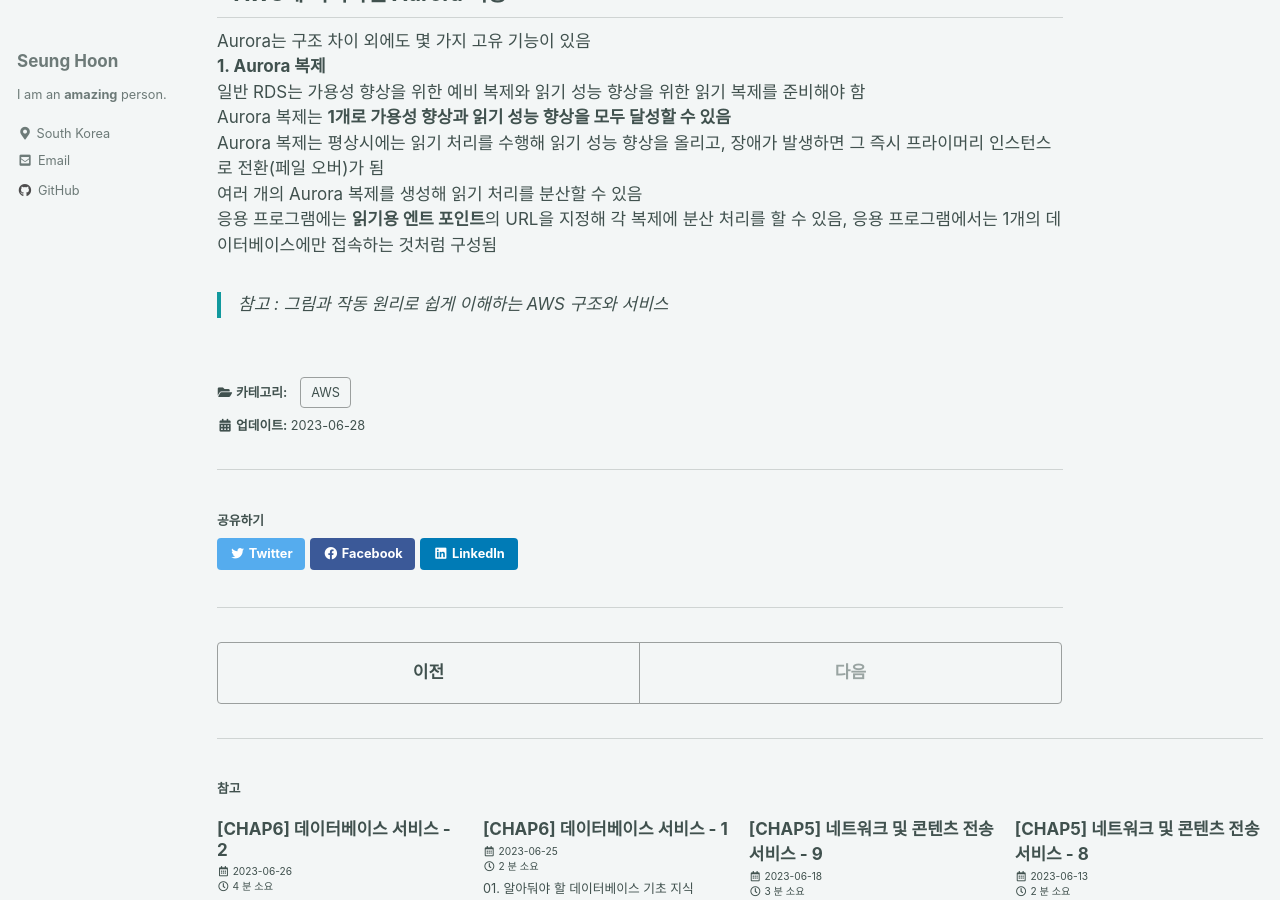
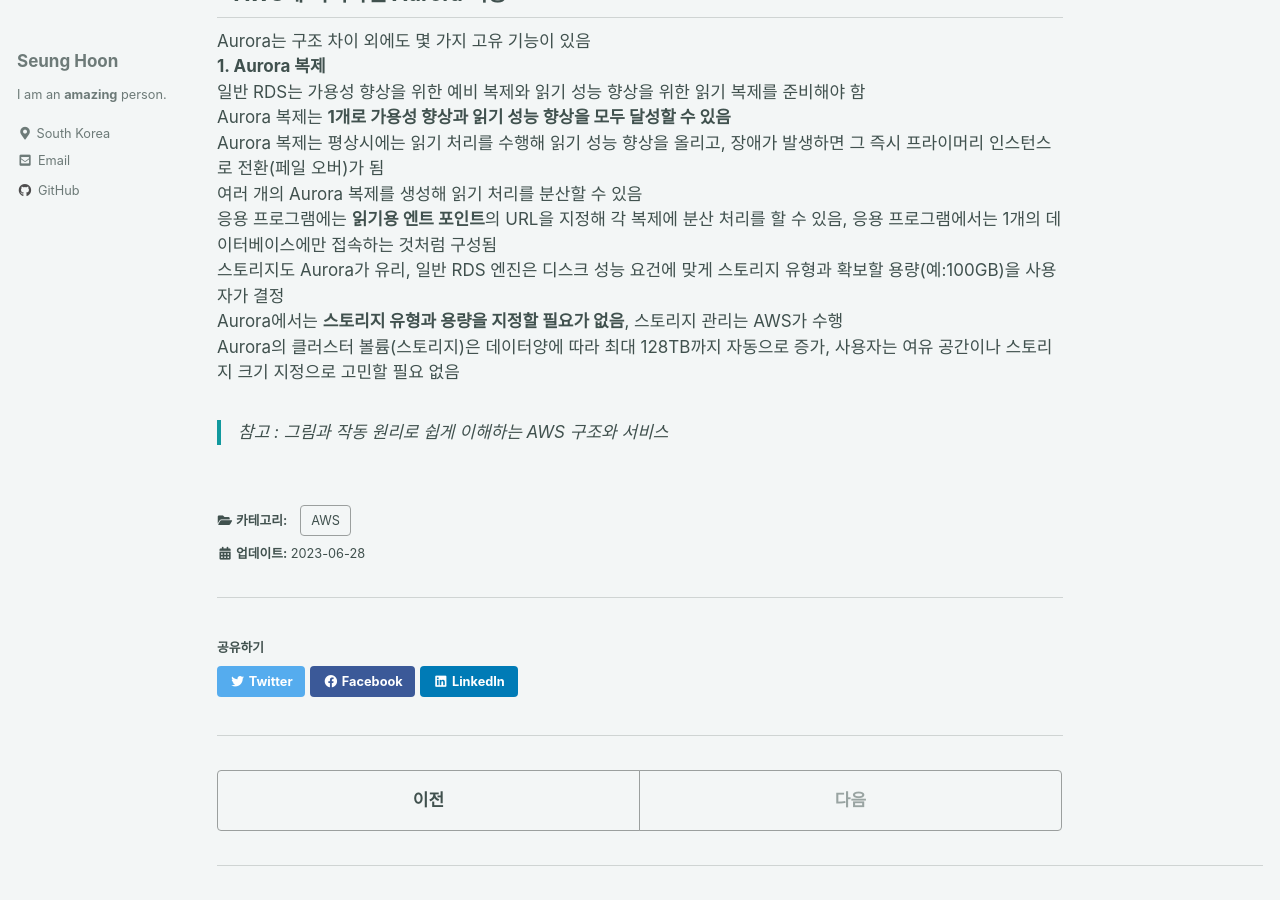
Before and after one commit to ibk01161/ibk01161.github.io, a Jekyll site: the page built from _posts/2023-06-28-aws6_03.md, in a window 1280 px wide and 900 px high, scrolled down 678 px. Built offline with Jekyll 4.4.1, drawn with Linux system fonts in a browser that asks for light colours; cached includes are drawn as plain includes.

Commit message:
Add Post

```diff
--- a/_posts/2023-06-28-aws6_03.md
+++ b/_posts/2023-06-28-aws6_03.md
@@ -27,7 +27,9 @@ Aurora 복제는 **1개로 가용성 향상과 읽기 성능 향상을 모두
 Aurora 복제는 평상시에는 읽기 처리를 수행해 읽기 성능 향상을 올리고, 장애가 발생하면 그 즉시 프라이머리 인스턴스로 전환(페일 오버)가 됨
 여러 개의 Aurora 복제를 생성해 읽기 처리를 분산할 수 있음
 응용 프로그램에는 **읽기용 엔트 포인트**의 URL을 지정해 각 복제에 분산 처리를 할 수 있음, 응용 프로그램에서는 1개의 데이터베이스에만 접속하는 것처럼 구성됨
-
+스토리지도 Aurora가 유리, 일반 RDS 엔진은 디스크 성능 요건에 맞게 스토리지 유형과 확보할 용량(예:100GB)을 사용자가 결정
+Aurora에서는 **스토리지 유형과 용량을 지정할 필요가 없음**, 스토리지 관리는 AWS가 수행
+Aurora의 클러스터 볼륨(스토리지)은 데이터양에 따라 최대 128TB까지 자동으로 증가, 사용자는 여유 공간이나 스토리지 크기 지정으로 고민할 필요 없음
 
 
 
```
